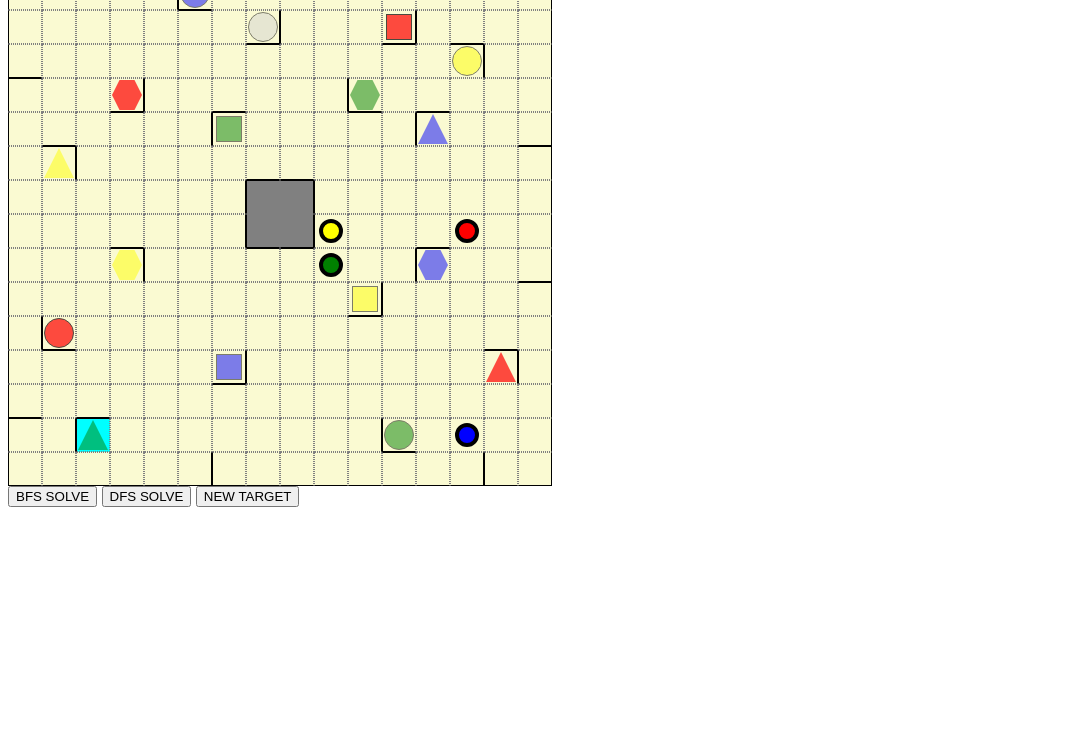
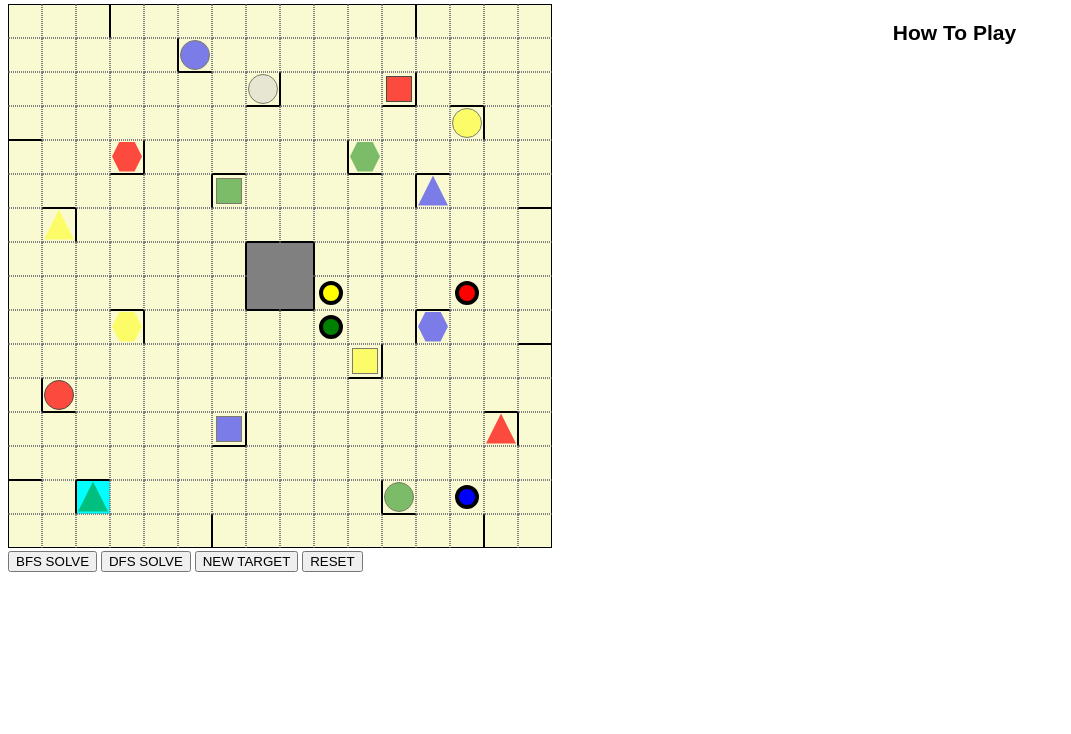
Before and after one commit to avuong12/RicochetRobots, a plain HTML site: page index.html in a window 1280 px wide. Shown: the part 66-800 px from the top of the page, without its empty margins (0-1071 px from the left). Drawn offline with Linux system fonts and the light colour scheme.

Commit message:
added reset robots to initial position feature

```diff
--- a/index.html
+++ b/index.html
@@ -9,13 +9,20 @@
         <script type="text/javascript" src="ricochetRobots.js"></script>
     </head>
     <body onload="loadApp()">
+        <div id="title">
+            <h1>Ricochet Robots</h1>
+        </div>
         <div id="grid-canvas">
             <!-- HTML Print Out of Grid Will Go Here -->
         </div>
-        <div>
+        <div class="instructions">
+            <h2>How To Play</h2>
+        </div>
+        <div class="buttons">
             <button onclick="ricochetRobots.solveBFS()">BFS SOLVE</button>
             <button onclick="ricochetRobots.solveDFS()">DFS SOLVE</button>
             <button onclick="ricochetRobots.selectNewTarget()">NEW TARGET</button>
+            <button onclick="ricochetRobots.resetPositions()">RESET</button>
         <div id="path-solution"></div>
 
     </bodyonload="loadApp()">
--- a/ricochetRobots.css
+++ b/ricochetRobots.css
@@ -1,11 +1,20 @@
 body {
   font-family: sans-serif;
-  /* TODO: do you need units for font-size? */
-  font-size: 14;
+  font-size: 14px;
 }
 
 div#grid-canvas {
   user-select: none;
+  display: inline-block;
+}
+
+.instructions {
+  float: right;
+  width: 30%;
+}
+
+.buttons {
+  display: block;
 }
 
 div.grid-row {
--- a/ricochetRobots.js
+++ b/ricochetRobots.js
@@ -12,6 +12,7 @@
     this.board.initializedRobotPositions();
     this.board.pickNextTarget();
     this.board.selectedRobotColor = undefined;
+    this.initalRobotsPositions = this.deepCopyRobots(this.board.getRobots());
   }
 
   selectNewTarget() {
@@ -20,6 +21,8 @@
     this.board.pickNextTarget();
     this.toggleTargetHightlight();
     this.clearPath();
+    // initial robot position that can be reset to.
+    this.initalRobotsPositions = this.deepCopyRobots(this.board.getRobots());
   }
 
   toggleTargetHightlight() {
@@ -194,6 +197,35 @@
   clearPath() {
     let parentNode = document.getElementById('path-solution');
     parentNode.innerHTML = '';
+  }
+
+  resetPositions() {
+    // For referencing robots.
+    const robotSpans = {};
+
+    let robots = this.board.getRobots();
+    for (let key in robots) {
+      let robotColor = robots[key].color;
+
+      // Remove the robots from the DOM.
+      let robotSpan = document.getElementById(`${robotIdMap[key]}`);
+      robotSpan.parentNode.removeChild(robotSpan);
+      robotSpans[robotColor] = robotSpan;
+    }
+
+    // get the inital positions of the robots when a newtarget is selected.
+    this.board.moveAllRobots(this.initalRobotsPositions);
+
+    // move the robots to the initial positions in the DOM.
+    for (let key in this.initalRobotsPositions) {
+      let row = this.initalRobotsPositions[key].row;
+      let column = this.initalRobotsPositions[key].column;
+      let color = this.initalRobotsPositions[key].color;
+
+      // Draw the robot to the cell.
+      let cellSpan = document.getElementById(`${row}, ${column}`);
+      cellSpan.appendChild(robotSpans[color]);
+    }
   }
 
   drawPath(path) {
```
